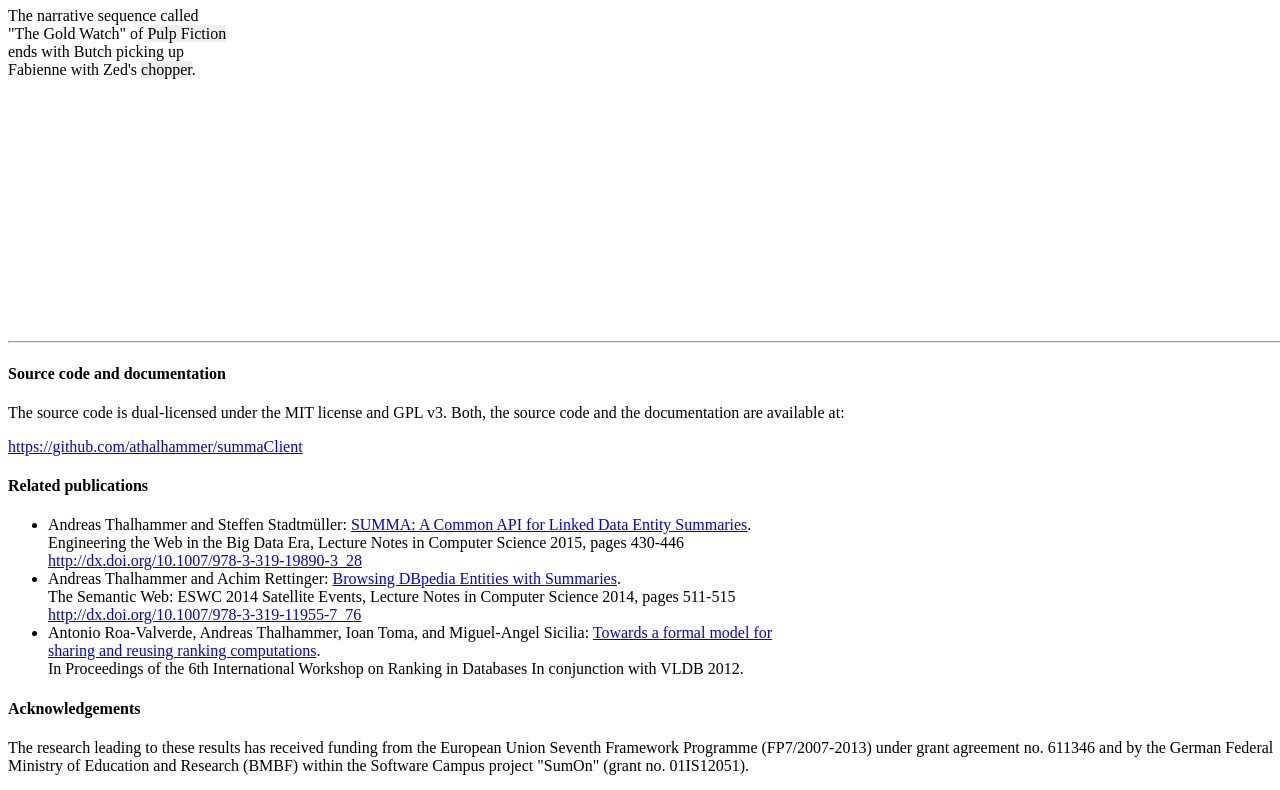
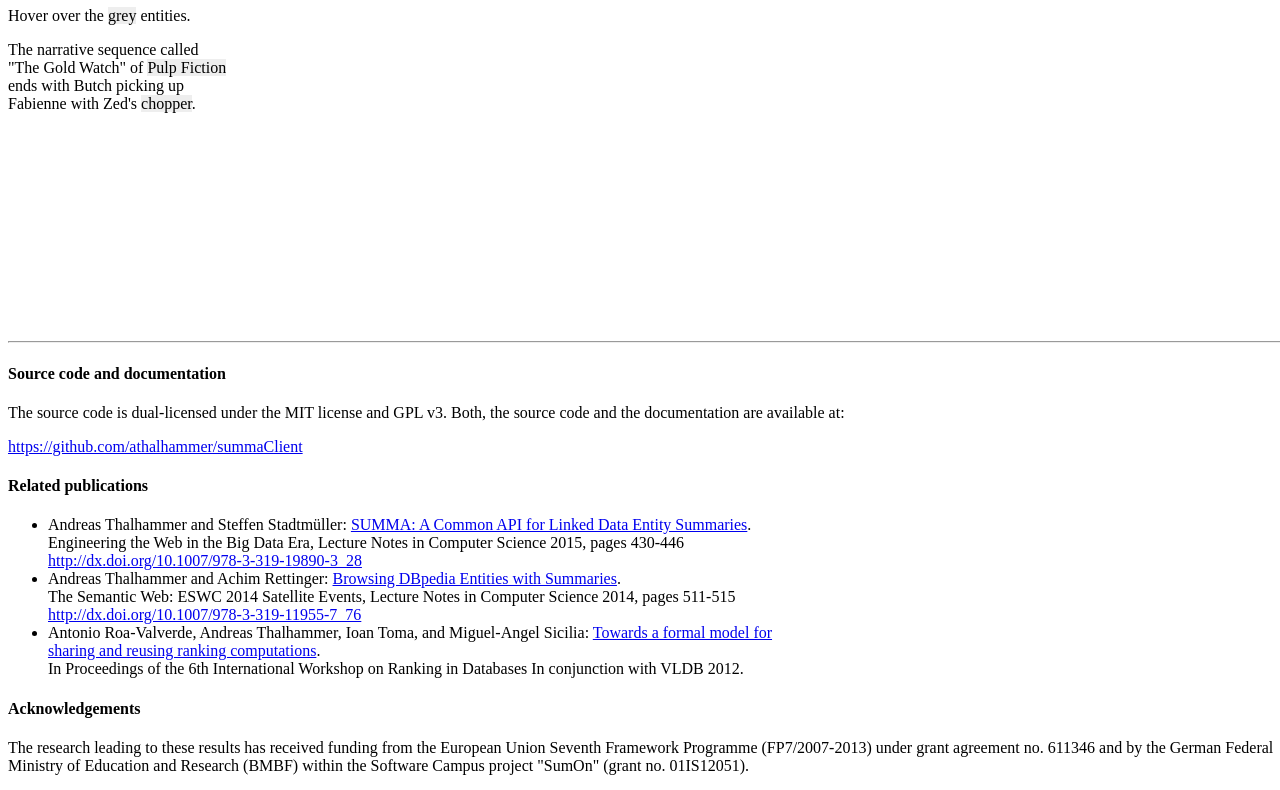
Before and after one commit to athalhammer/summaClient, a plain HTML site: page index.html in a window 1280 px wide. Shown: the part 189-979 px from the top of the page. Drawn offline with nearby package versions, Linux system fonts and the light colour scheme; no server answers.

Commit message:
added description

```diff
--- a/index.html
+++ b/index.html
@@ -36,6 +36,8 @@ $(document).ready(function() {
 <h1>[ qSum ]</h1>
 
 <!-- here is some text that contains annotations with DBpedia -->
+Hover over the <span>grey</span> entities.
+
 <p>The narrative sequence called<br> "The Gold Watch" of <span its-ta-ident-ref="http://dbpedia.org/resource/Pulp_Fiction"> Pulp Fiction</span> <br>ends with Butch picking up <br>Fabienne with Zed's <span its-ta-ident-ref="http://dbpedia.org/resource/Chopper_(motorcycle)">chopper</span>.</p>
 
 
```
